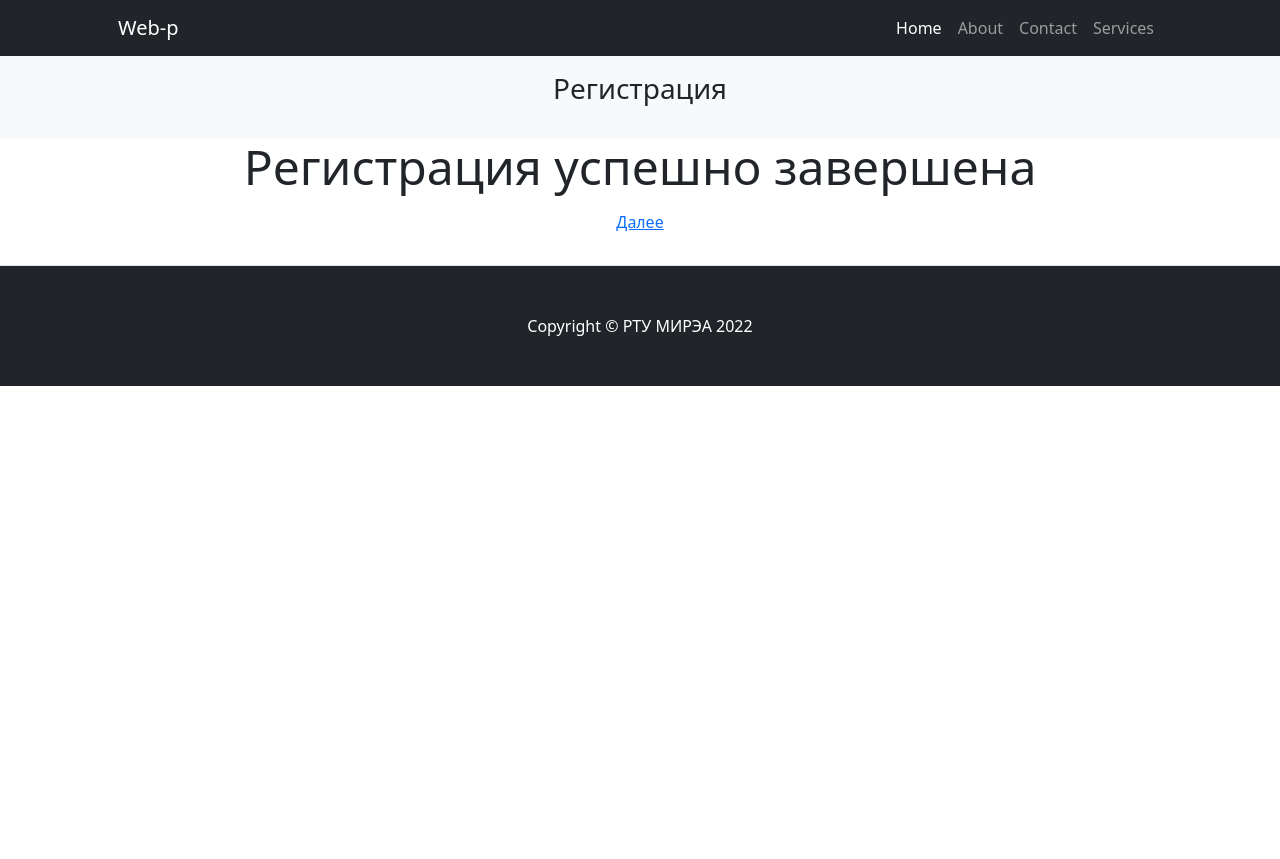
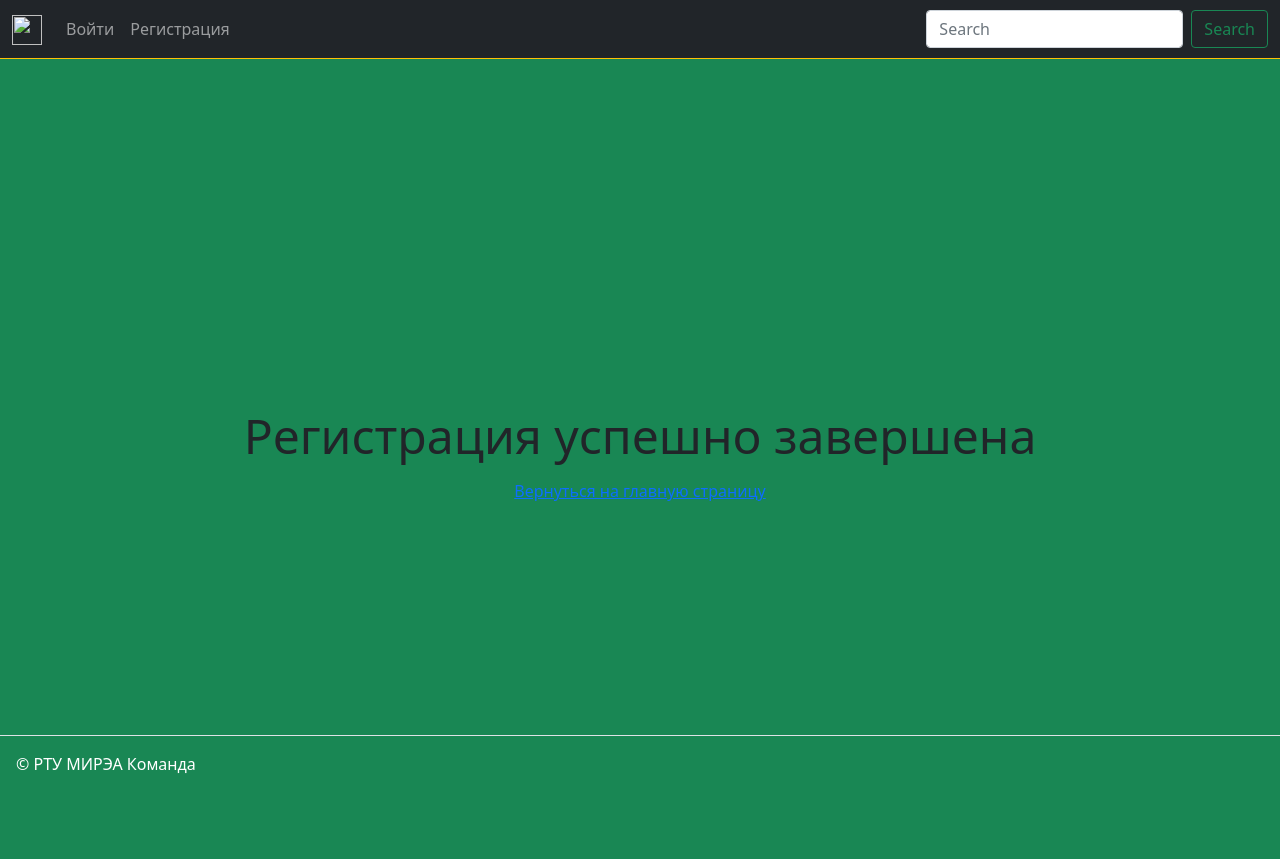
Before and after one commit to Agar1us/Web-p, a Django app: page /register/complete/ in a window 1280 px wide. Before the commit the page ends 386 px from the top, so only its background shows below. Run offline with Django 4.2, Linux system fonts and the light colour scheme.

Commit message:
Fixed html

```diff
--- a/web_p/accounts/templates/django_registration/registration_complete.html
+++ b/web_p/accounts/templates/django_registration/registration_complete.html
@@ -1,9 +1,9 @@
-{% extends 'base.html' %}
+{% extends 'main/base.html' %}
 
 {% block content %}
 <div class="h-100 text-center d-flex align-items-center justify-content-center flex-column ">
     <h1 class="display-5 w-100 ">Регистрация успешно завершена</h1>
-    <a href="{% url 'django_registration_disallowed' %}" class="btn btn-link h-2 w-100">Далее <i class="fas fa-arrow-right"></i></a>
+    <a href="{% url 'home' %}" class="btn btn-link h-2 w-100">Вернуться на главную страницу <i class="fas fa-arrow-right"></i></a>
 </div>
 
 {% endblock %}
--- a/web_p/accounts/templates/django_registration/registration_form.html
+++ b/web_p/accounts/templates/django_registration/registration_form.html
@@ -1,4 +1,4 @@
-{% extends 'base.html' %}
+{% extends 'main/base.html' %}
 
 {% block content %}
 <div style="min-height: 100vh;">
@@ -6,7 +6,7 @@
         <div class="row">
             <div class="col-12">
                 <div class="card mt-5">
-                    <div class="card-body w-100">
+                    <div class="card-body w-100 ">
                         <form action="#" method="POST">
                             {% csrf_token %}
                             {{form.as_p }}
--- a/web_p/accounts/templates/profile.html
+++ b/web_p/accounts/templates/profile.html
@@ -1,4 +1,4 @@
-{% extends 'base.html' %}
+{% extends 'main/base.html' %}
 
 {% load static %}
 
--- a/web_p/accounts/templates/registration/login.html
+++ b/web_p/accounts/templates/registration/login.html
@@ -1,4 +1,4 @@
-{% extends 'base.html' %}
+{% extends 'main/base.html' %}
 
 {% block content %}
 <div class="container-fluid pt-5">
--- a/web_p/accounts/templates/settings.html
+++ b/web_p/accounts/templates/settings.html
@@ -1,4 +1,4 @@
-{% extends 'base.html' %}
+{% extends 'main/base.html' %}
 {% load static %}
 
 {% block content %}
--- a/web_p/accounts/urls.py
+++ b/web_p/accounts/urls.py
@@ -11,9 +11,6 @@
     path('logout/', auth_views.LogoutView.as_view(), name='logout'),
     path("register/", RegistrationView.as_view(extra_context={'pagename': 'Регистрация'}),
          name="django_registration_register",),
-    path("register/closed/", TemplateView.as_view(template_name="django_registration/registration_closed.html",
-                                                  extra_context={'pagename': 'Регистрация'}),
-         name="django_registration_disallowed",),
     path("register/complete/", TemplateView.as_view(template_name="django_registration/registration_complete.html",
                                                     extra_context={'pagename': 'Регистрация'}),
          name="django_registration_complete",),
--- a/web_p/main/templates/main/base.html
+++ b/web_p/main/templates/main/base.html
@@ -5,16 +5,18 @@
     {% load static %}
     <meta charset="UTF-8">
     <meta name="viewport"
-          content="width=device-width, initial-scale=1.0"> <!--  user-scalable=no, maximum-scale=1.0, minimum-scale=1.0 пока убрал -->
+          content="width=device-width, initial-scale=1.0">
+    <!--  user-scalable=no, maximum-scale=1.0, minimum-scale=1.0 пока убрал -->
     <meta http-equiv="X-UA-Compatible" content="ie=edge">
 
     <!--  CSS Bootstrap5 link -->
-    <link href="https://cdn.jsdelivr.net/npm/bootstrap@5.1.3/dist/css/bootstrap.min.css" rel="stylesheet" integrity="sha384-1BmE4kWBq78iYhFldvKuhfTAU6auU8tT94WrHftjDbrCEXSU1oBoqyl2QvZ6jIW3" crossorigin="anonymous">
+    <link href="https://cdn.jsdelivr.net/npm/bootstrap@5.1.3/dist/css/bootstrap.min.css" rel="stylesheet"
+          integrity="sha384-1BmE4kWBq78iYhFldvKuhfTAU6auU8tT94WrHftjDbrCEXSU1oBoqyl2QvZ6jIW3" crossorigin="anonymous">
     <!--  Заголовок страницы  -->
     <title>{% block header_title %}{% endblock %}</title>
 
 </head>
-<body class="overflow-hidden bg-success text-white">
+<body class="overflow-hidden bg-success">
 <!-- Ниже хэдер -->
 <header class="border-bottom border-warning">
     <nav class="navbar navbar-expand-lg navbar navbar-dark bg-dark">
@@ -26,19 +28,19 @@
                 {% if user.is_authenticated %}
                 <ul class="navbar-nav me-auto mb-2 mb-lg-0">
                     <li class="nav-item">
-                            <a class="nav-link" aria-current="page" href="#">Home</a>
+                        <a class="nav-link" aria-current="page" href="{% url 'home' %}">Home</a>
                     </li>
                     <li class="nav-item">
-                            <a class="nav-link" aria-current="page" href="#">Выйти</a>
+                        <a class="nav-link" aria-current="page" href="{% url 'logout' %}">Выйти</a>
                     </li>
                 </ul>
                 {% else %}
                 <ul class="navbar-nav me-auto mb-2 mb-lg-0">
                     <li class="nav-item">
-                            <a class="nav-link" aria-current="page" href="#">Войти</a>
+                        <a class="nav-link" aria-current="page" href="{% url 'login' %}">Войти</a>
                     </li>
                     <li class="nav-item">
-                            <a class="nav-link" aria-current="page" href="#">Регистрация</a>
+                        <a class="nav-link" aria-current="page" href="{% url 'django_registration_register' %}">Регистрация</a>
                     </li>
                 </ul>
                 {% endif %}
@@ -50,9 +52,9 @@
         </div>
     </nav>
 </header>
+<div class="row" style="height: 100vh">
     {% if user.is_authenticated %}
-    <div class="row" style="height: 100vh">
-        <div class="col-2 bg-dark text-white">
+    <div class="col-2 bg-dark">
         <ul class="nav flex-column mt-5">
             <li class="nav-item p-2">
                 <a class="nav-link link-danger" href="#">Мой профиль</a>
@@ -68,13 +70,13 @@
             </li>
         </ul>
     </div>
-        <div class="col-10">
+    {% endif %}
+    <div class="col-10 mx-auto">
         {% block content %}{% endblock %}
     </div>
 </div>
-    {% endif %}
 <!-- Футер -->
-    <footer class=" p-3 mb-2 fixed-bottom justify-content-between border-top">
+<footer class=" p-3 mb-2 fixed-bottom justify-content-between border-top text-white">
     <div>
         <span class="text-black-100">© РТУ МИРЭА Команда</span>
     </div>
@@ -82,5 +84,8 @@
 
 <!-- Ссылка на скрипты -->
 <!-- JavaScript Bundle with Popper -->
-    <script src="https://cdn.jsdelivr.net/npm/bootstrap@5.1.3/dist/js/bootstrap.bundle.min.js" integrity="sha384-ka7Sk0Gln4gmtz2MlQnikT1wXgYsOg+OMhuP+IlRH9sENBO0LRn5q+8nbTov4+1p" crossorigin="anonymous"></script></body>
+<script src="https://cdn.jsdelivr.net/npm/bootstrap@5.1.3/dist/js/bootstrap.bundle.min.js"
+        integrity="sha384-ka7Sk0Gln4gmtz2MlQnikT1wXgYsOg+OMhuP+IlRH9sENBO0LRn5q+8nbTov4+1p"
+        crossorigin="anonymous"></script>
+</body>
 </html>
```
Also changed, not shown: web_p/accounts/templates/django_registration/registration_closed.html (deleted, +0 -8 lines). Lines whose indentation alone changed are shown as unchanged.
